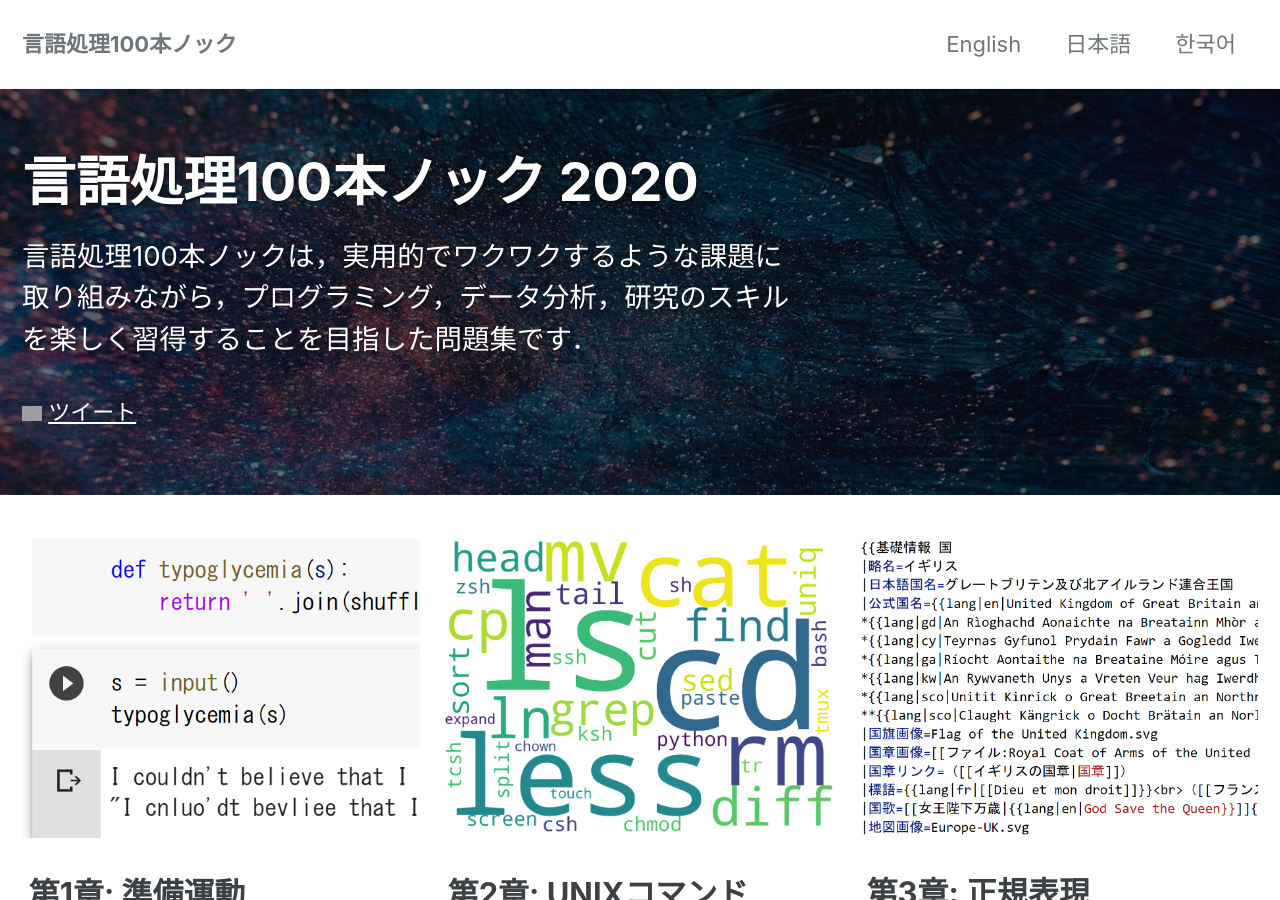
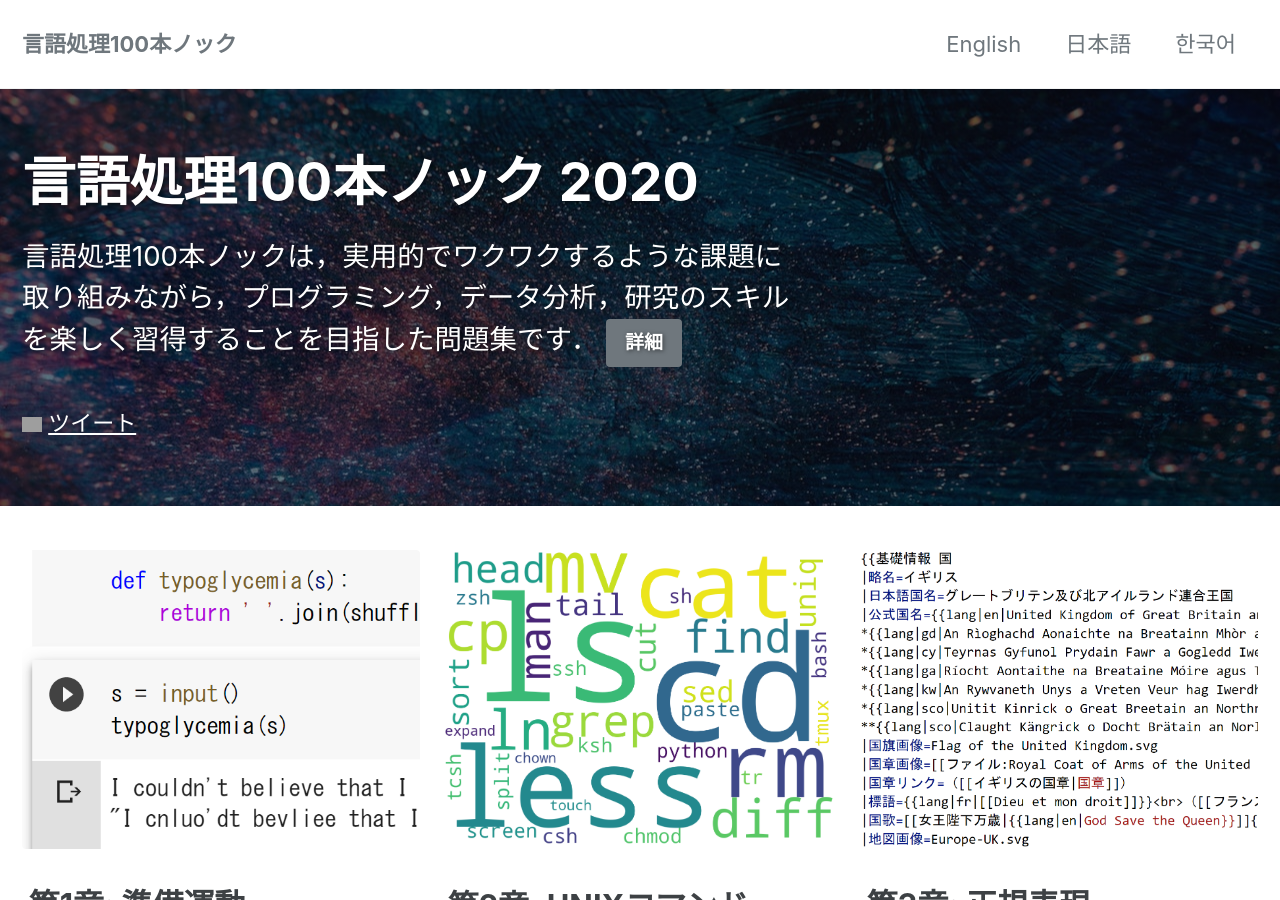
Before and after one commit to nlp100/nlp100.github.io, a Jekyll site: the page built from ja/index.md, in a window 1280 px wide and 900 px high. Built offline with Jekyll 4.4.1, drawn with Linux system fonts in a browser that asks for light colours; cached includes are drawn as plain includes; nearby versions of some CDN libraries; comment, search, counter and statistics services are not loaded; grey boxes are pictures that could not be loaded.

Commit message:
Show the "about" button in the header.

```diff
--- a/ja/index.md
+++ b/ja/index.md
@@ -8,7 +8,7 @@ header:
   overlay_filter: "0.5"
   og_image: /assets/images/nlp100.jpg
   overlay_image: /assets/images/blue-and-red-galaxy-artwork-1629236.jpg
-excerpt: "言語処理100本ノックは，実用的でワクワクするような課題に取り組みながら，プログラミング，データ分析，研究のスキルを楽しく習得することを目指した問題集です．"
+excerpt: "言語処理100本ノックは，実用的でワクワクするような課題に取り組みながら，プログラミング，データ分析，研究のスキルを楽しく習得することを目指した問題集です． [詳細](about.html){: .btn .btn--primary .btn--small}"
 button_html: |
   <a href="https://b.hatena.ne.jp/entry/" class="hatena-bookmark-button" data-hatena-bookmark-layout="basic-label-counter" data-hatena-bookmark-lang="ja" title="このエントリーをはてなブックマークに追加"><img src="https://b.st-hatena.com/images/v4/public/entry-button/button-only@2x.png" alt="このエントリーをはてなブックマークに追加" width="20" height="20" style="border: none;" /></a> <a class="twitter-share-button" href="https://twitter.com/intent/tweet">ツイート</a> <div class="fb-like" data-href="https://nlp100.github.io/ja/" data-width="" data-layout="button_count" data-action="like" data-size="small" data-share="true"></div>
 script_html: |
@@ -89,5 +89,3 @@ feature_row:
 ---
 
 {% include feature_row %}
-
-<p class="text-center"><a href="about.html" class="btn btn--primary">言語処理100本ノックについて</a></p>
```
